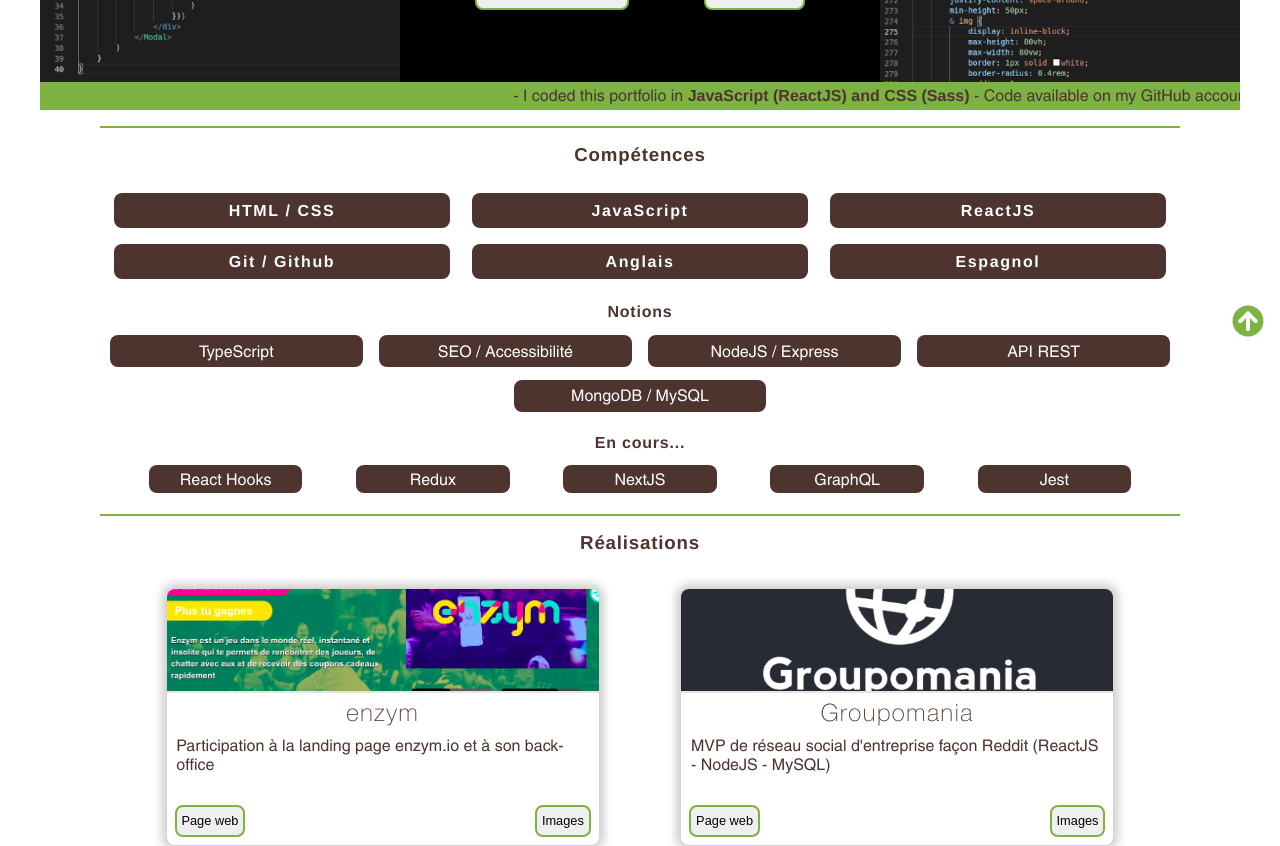
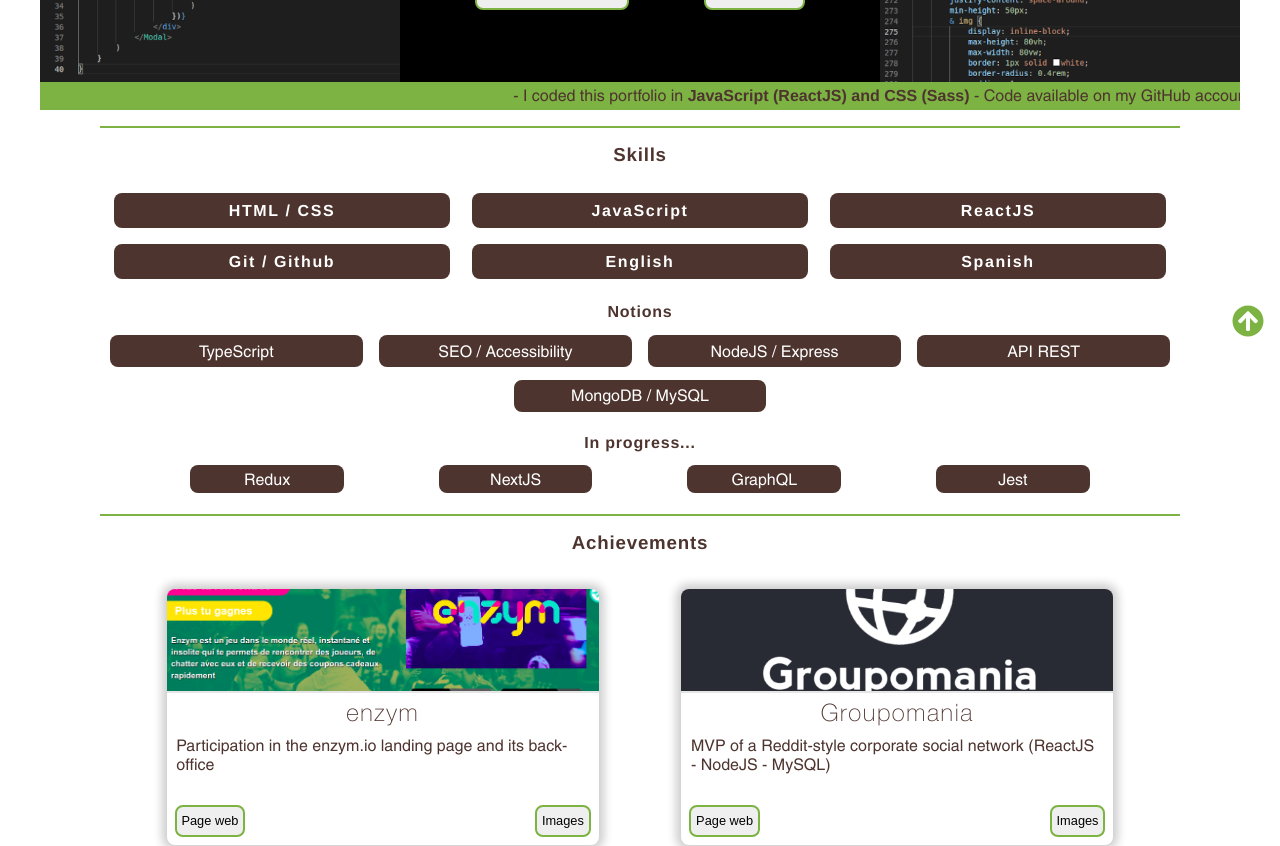
Before and after one commit to Ethnolatin/portfolio, a React (Create React App) app: page / in a window 1280 px wide. Shown: the part 440-1286 px from the top of the page. Built offline with nearby package versions, Linux system fonts and the light colour scheme.

Commit message:
internationalization: skills and achievements completed

```diff
--- a/src/assets/texts.js
+++ b/src/assets/texts.js
@@ -31,6 +31,21 @@
             part2: "JavaScript (ReactJS) et CSS (Sass)",
             part3: "Code disponible sur mon compte GitHub (voir ",
             part4: '"À propos de moi"',
+        },
+        skills: {
+            title1: "Compétences",
+            title2: "Notions",
+            title3: "En cours...",
+            english: "Anglais",
+            spanish: "Espagnol",
+            access: "Accessibilité",
+        },
+        achievements: {
+            title: "Réalisations",
+            desc1: "Participation à la landing page enzym.io et à son back-office",
+            desc2: "MVP de réseau social d'entreprise façon Reddit (ReactJS - NodeJS - MySQL)",
+            desc3: "Page web mobile first en HTML et CSS à partir d'une maquette et d'un brief",
+            desc4: "Mon CV en ligne, responsive, en HTML et CSS",
         }
     },
 
@@ -66,7 +81,22 @@
             part2: "JavaScript (ReactJS) and CSS (Sass)",
             part3: "Code available on my GitHub account (see ",
             part4: '"About me"',
-        }
+        },
+        skills: {
+            title1: "Skills",
+            title2: "Notions",
+            title3: "In progress...",
+            english: "English",
+            spanish: "Spanish",
+            access: "Accessibility",
+        },
+        achievements: {
+            title: "Achievements",
+            desc1: "Participation in the enzym.io landing page and its back-office",
+            desc2: "MVP of a Reddit-style corporate social network (ReactJS - NodeJS - MySQL)",
+            desc3: "Mobile first web page in HTML and CSS from a mockup and a brief",
+            desc4: "My CV online, responsive, in HTML and CSS",
+        },
     },
 
     ES: {
@@ -102,7 +132,22 @@
             part2: "JavaScript (ReactJS) y CSS (Sass)",
             part3: "Código disponible en mi cuenta GitHub (ver ",
             part4: '"Acerca de mí"',
-        }
+        },
+        skills: {
+            title1: "Competencias",
+            title2: "Nociones",
+            title3: "En curso...",
+            english: "inglés",
+            spanish: "Español",
+            access: "Accesibilidad",
+        },
+        achievements: {
+            title: "Logros",
+            desc1: "Participación en la landing page de Enzym.io y su back-office",
+            desc2: "MVP de una red social corporativa estilo Reddit (ReactJS - NodeJS - MySQL)",
+            desc3: "Página web mobile first en HTML y CSS a partir de una maqueta y un resumen",
+            desc4: "Mi CV online, responsive, en HTML y CSS",
+        },
     },
 }
 
--- a/src/components/achievements.js
+++ b/src/components/achievements.js
@@ -1,78 +1,74 @@
-import React from 'react'
+import React, { useContext, useState } from 'react'
+import { Context } from '../context/langContext'
 import { MoreImagesModal } from "./more-images"
+import texts from '../assets/texts'
+
+export const Achievements = () => {
+
+    const {lang} = useContext(Context)
+    const {showModal, setShowModal} = useState(false)
+    const {selectedAchievement, setSelectedAchievement} = useState({})
+    const text = texts[lang].achievements
 
     const achievements = [
         {
             imgName: 'enzym-welcome.png',
             title: 'enzym',
-        description: 'Participation à la landing page enzym.io et à son back-office',
+            description: text.desc1,
             linkUrl: 'https://www.enzym.io',
             imageList: ['enzym-welcome.png', 'enzym-map.png', 'enzym-team.png']
         },
         {
             imgName: 'groupomania-welcome.png',
             title: 'Groupomania',
-        description: "MVP de réseau social d'entreprise façon Reddit (ReactJS - NodeJS - MySQL)",
+            description: text.desc2,
             linkUrl: 'https://github.com/Ethnolatin/FredericDuchesne_7_04012021',
             imageList: ['groupomania-identification.png', 'groupomania-inscription.png', 'groupomania-homepage.png', 'groupomania-article.png', 'groupomania-userslist.png', 'groupomania-add.png', 'groupomania-modify.png']
         },
         {
             imgName: 'oh-my-food-1.png',
             title: 'ohmyfood',
-        description: "Page web mobile first en HTML et CSS à partir d'une maquette et d'un brief.",
+            description: text.desc3,
             linkUrl: 'https://ethnolatin.github.io/FredericDuchesne_3_08092020/',
             imageList: ['oh-my-food-1-mobile.png', 'oh-my-food-2-mobile.png', 'oh-my-food-3-mobile.png', 'oh-my-food-3-tablet.png', 'oh-my-food-3-desktop.png']
         },
         {
             imgName: 'cv-header.png',
             title: 'CV',
-        description: 'Mon CV en ligne en HTML et CSS responsive',
+            description: text.desc4,
             linkUrl: 'https://ethnolatin.github.io/CV-html-css/',
             imageList: []
         },
-
     ]
 
-export class Achievements extends React.Component {
 
-    constructor () {
-        super();
-        this.state = {
-        showModal: false,
-        selectedAchievement: {}
-        }
+    const handleClick = (selectedAchievement) => {
+        setSelectedAchievement(selectedAchievement)
+        handleOpenModal()
     }
 
-
-    handleClick = (selectedAchievement) => {
-        this.setState({ selectedAchievement: selectedAchievement })
-        this.handleOpenModal()
+    const handleOpenModal = () => {
+        setShowModal(true)
     }
 
-    handleOpenModal = () => {
-        this.setState({ showModal: true })
-    }
-
-    handleCloseModal = () => {
+    const handleCloseModal = () => {
         this.setState({ showModal: false })
     }
 
-
-    render() {
     return (
         <section id='achievements'>
-                <h3>Réalisations</h3>
+            <h3>{text.title}</h3>
             <div className='list'>
                 {achievements.map((achievement) => {
                     const imgUrl=require(`../images/${achievement.imgName}`).default
                     return (
                         <div className="card"  key={achievement.title}>
-                                {this.state.showModal &&
+                            {showModal &&
                             <MoreImagesModal
-                                    title={this.state.selectedAchievement.title}
-                                    imageList={this.state.selectedAchievement.imageList}
-                                    showModal={this.state.showModal}
-                                    handleCloseModal={this.handleCloseModal}
+                                title={selectedAchievement.title}
+                                imageList={selectedAchievement.imageList}
+                                showModal={showModal}
+                                handleCloseModal={handleCloseModal}
                             />}
                             <div className="card-header">
                                 <img src={imgUrl} alt={achievement.title} />
@@ -84,7 +80,7 @@
                             <div className="card-footer">
                                 <button onClick={() => {window.open(`${achievement.linkUrl}`, '_blank')}}>Page web</button>
                                 {achievement.imageList.length ?
-                                        <button onClick={() => this.handleClick(achievement)}>Images</button>
+                                    <button onClick={() => handleClick(achievement)}>Images</button>
                                     : ""}
                             </div>
                         </div>
@@ -94,4 +90,3 @@
         </section>
     )
 }
-}
--- a/src/components/skills.js
+++ b/src/components/skills.js
@@ -1,23 +1,30 @@
-const skills = ['HTML / CSS', 'JavaScript', 'ReactJS', 'Git / Github', 'Anglais', 'Espagnol']
-const notions = ['TypeScript', 'SEO / Accessibilité', 'NodeJS / Express', 'API REST', 'MongoDB / MySQL']
-const inprogress = ['React Hooks', 'Redux', 'NextJS', 'GraphQL', 'Jest']
+import React, { useContext } from 'react'
+import { Context } from '../context/langContext'
+import texts from '../assets/texts'
 
 export const Skills = () => {
+    const {lang} = useContext(Context)
+    const text = texts[lang].skills
+
+    const skills = ['HTML / CSS', 'JavaScript', 'ReactJS', 'Git / Github', text.english, text.spanish]
+    const notions = ['TypeScript', `SEO / ${text.access}`, 'NodeJS / Express', 'API REST', 'MongoDB / MySQL']
+    const inprogress = ['Redux', 'NextJS', 'GraphQL', 'Jest']
+
     return (
         <section id='skills'>
-            <h3>Compétences</h3>
+            <h3>{text.title1}</h3>
             <div className='list'>
                 {skills.map((skill, index) => {
                     return (<p key={index} className='skill'><strong>{skill}</strong></p>)
                 })}
             </div>
-            <h4>Notions</h4>
+            <h4>{text.title2}</h4>
             <div className='list'>
                 {notions.map((notion, index) => {
                     return (<p key={index} className='notion'>{notion}</p>)
                 })}
             </div>
-            <h4>En cours...</h4>
+            <h4>{text.title3}</h4>
             <div className='list'>
                 {inprogress.map((wip, index) => {
                     return (<p key={index} className='wip'>{wip}</p>)
```
Lines whose indentation alone changed are shown as unchanged.
